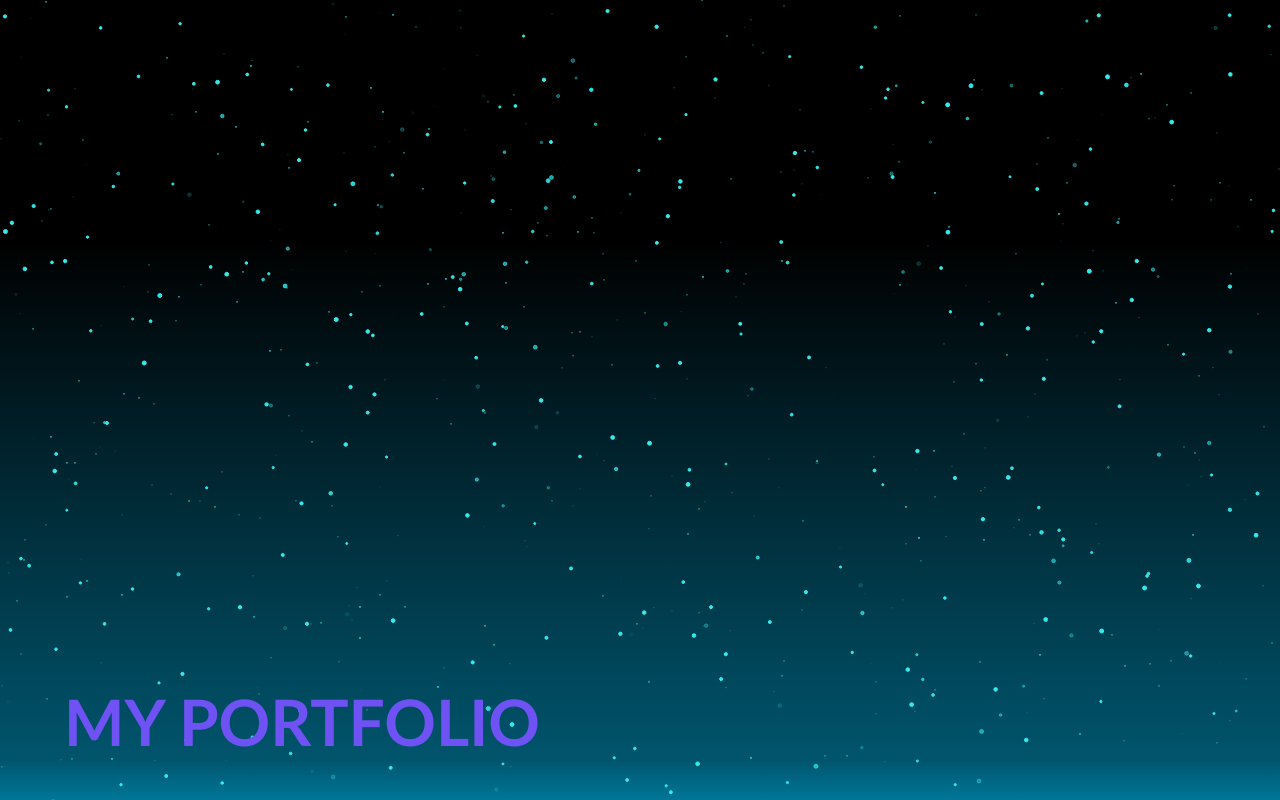
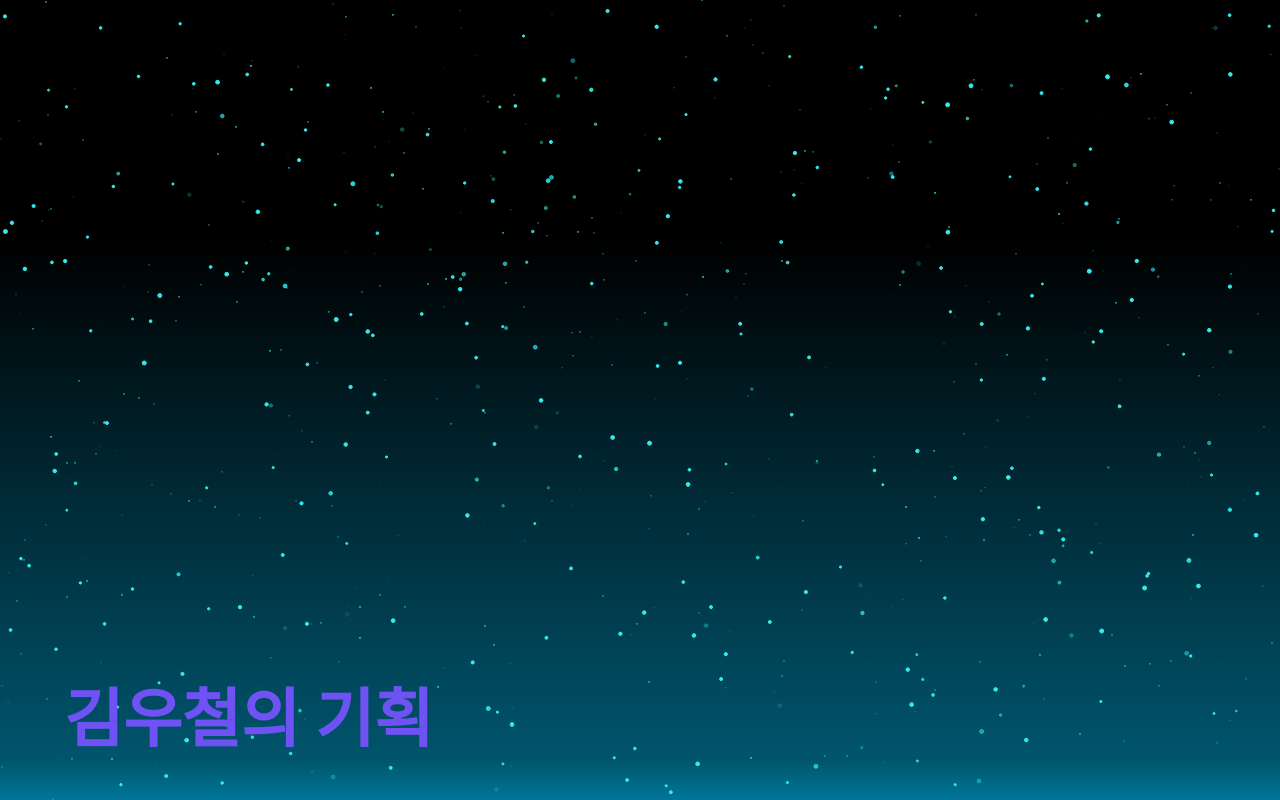
Before and after one commit to kwc7478/kkkkkk, a plain HTML site: page index.html in a window 1280 px wide. Drawn offline with Linux system fonts and the light colour scheme.

Commit message:
업데이트

```diff
--- a/index.html
+++ b/index.html
@@ -8,7 +8,7 @@
   <meta name="description" content="김우철의 포폴사이트.">
   <meta name="author" content="kwc.">
   <meta name="generator" content="HTML5.">
-  <title>나의집</title>
+  <title>김우철의 포트폴리오</title>
   <meta property="og:type" content="website" />
   <meta property="og:site_name" content="사이트 이름을 적으세요." />
   <meta property="og:title" content="타이틀 이름을 적으세요." />
@@ -22,7 +22,7 @@
   <meta property="twitter:description" content="자신의 사이트에 대한 세부 설명을 적으세요." />
   <meta property="twitter:image" content="./images/name_seo.png" />
   <!-- 아텐츠주소 대신 자신의 웹페이지 주소로 바꾸세요 -->
-  <meta property="twitter:url" content="https://atentsgame.com" />
+  <meta property="twitter:url" content="https://kwc7478.com" />
   <link rel="icon" href="/name_seo.ico" />
   <link rel="stylesheet" href="./main.css">
   <script defer src="./main.js"></script>
@@ -31,7 +31,7 @@
 <body>
   <canvas id="canvas"></canvas>
 
-  <a class="portfolio-link" href="/pages/mainpage.html">MY PORTFOLIO</a>
+  <a class="portfolio-link" href="/pages/mainpage.html">김우철의 기획</a>
 </body>
 
 
```
